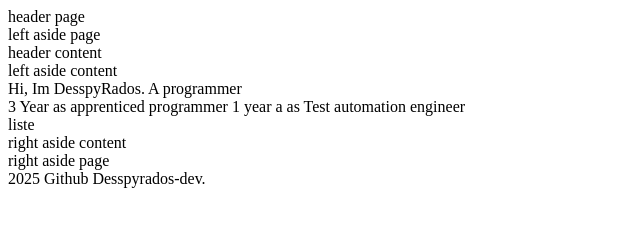
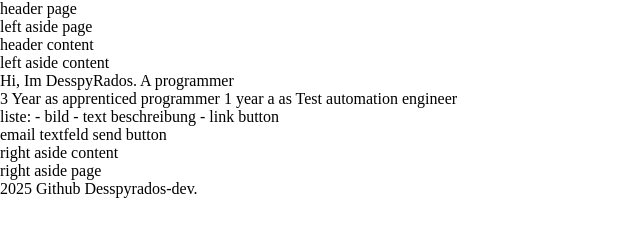
Before and after one commit to DesspyRados-Dev/DesspyRados-Dev.github.io, a plain HTML site: page index.html in a window 1280 px wide. Shown: the whole page, without its empty margins (0-640 px from the left). Drawn offline with Linux system fonts and the light colour scheme.

Commit message:
small changes

```diff
--- /dev/null
+++ b/css/styles.css
@@ -0,0 +1,7 @@
+html {
+
+}
+
+body {
+    margin: 0;
+}
--- a/index.html
+++ b/index.html
@@ -3,9 +3,11 @@
 <head>
     <meta charset="UTF-8">
     <meta name="viewport" content="width=device-width, initial-scale=1.0">
+    <link rel="stylesheet" href="css/styles.css">
+
     <title>DesspyRados-Dev</title>
 </head>
-<body id="page" class="container">
+<body>
     <div id="page" class="container">
         <header class="header">header page</header>
         <aside class="sidebar-left">left aside page</aside>
@@ -13,15 +15,22 @@
             <header>header content</header>
             <aside class="sidebar-left">left aside content</aside>
             <main>
-                <section id = "about_me">Hi, Im DesspyRados. A programmer</section>
-                <section id = "experiance">
+                <section id="about_me">Hi, Im DesspyRados. A programmer</section>
+                <section id="experiance">
                     3 Year as apprenticed programmer
                     1 year a as Test automation engineer
                 </section>
-                <section id = "projects">
-                    liste
+                <section id="projects">
+                    liste:
+                    - bild
+                    - text beschreibung
+                    - link button
                 </section>
-                <section id = "contact"></section>
+                <section id="contact">
+                    email
+                    textfeld
+                    send button
+                </section>
             </main>
             <aside class="sidebar-right">right aside content</aside>
             <footer></footer>
```
